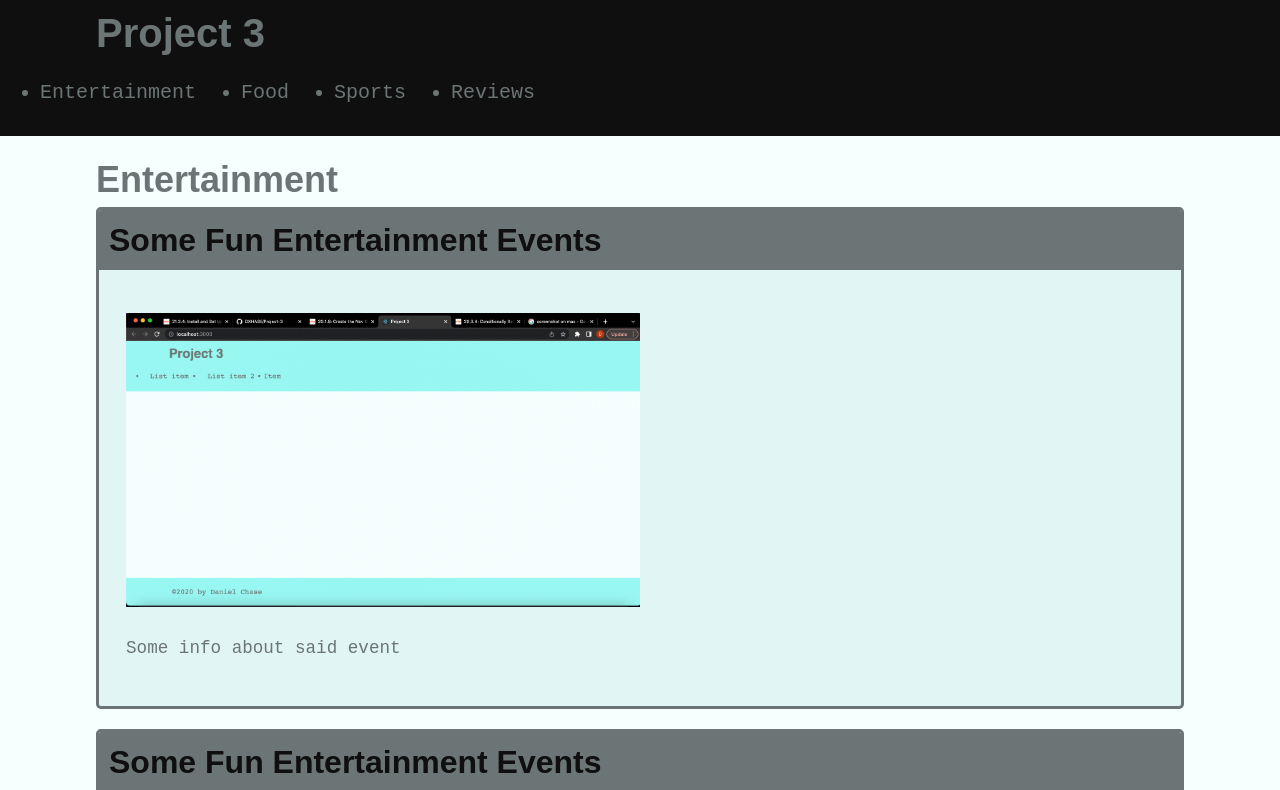
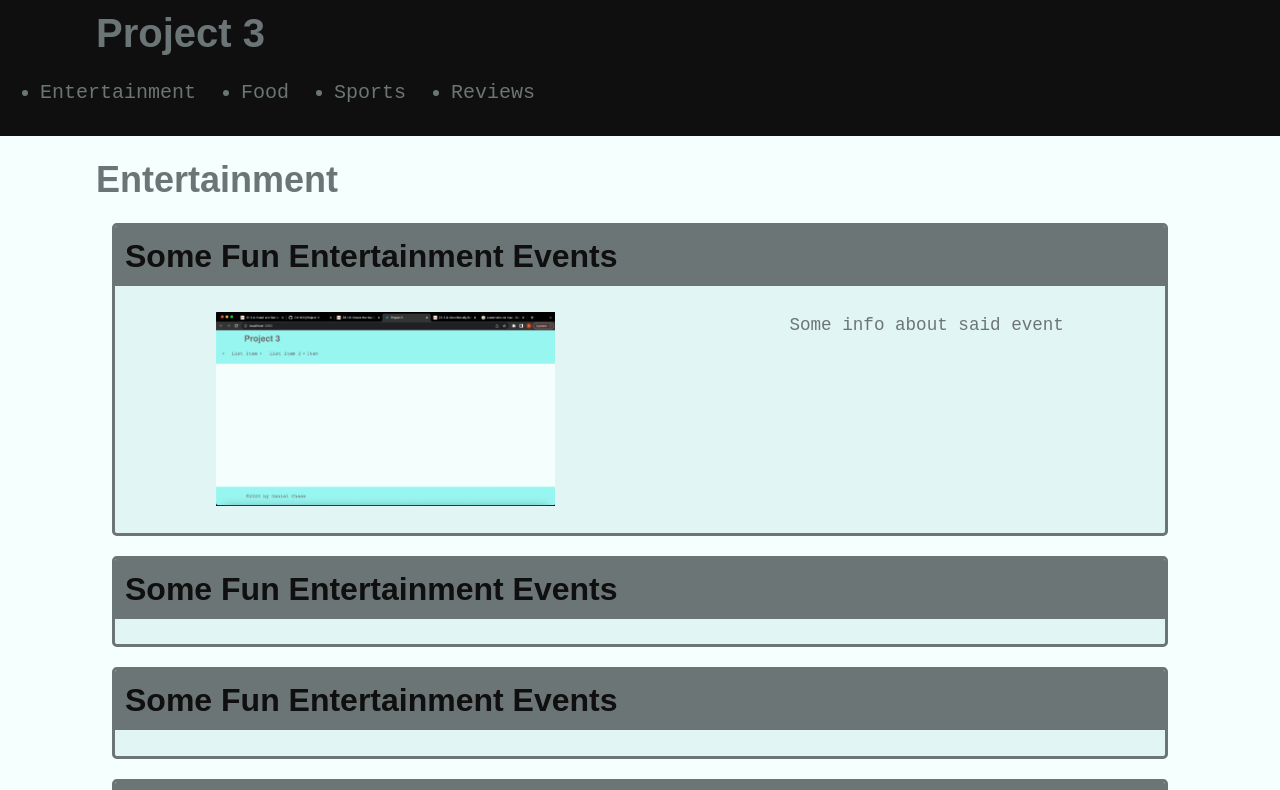
Before and after one commit to iamjakes/Project-3, a React (Create React App) app in the folder client/: page /entertainment in a window 1280 px wide. Shown: the top 790 px of the page. Built offline with nearby package versions, Linux system fonts and the light colour scheme; the HTML template or start-up script is replaced by a standard one.

Commit message:
Added some stylings to the card

```diff
--- a/client/src/pages/Entertainment.js
+++ b/client/src/pages/Entertainment.js
@@ -7,13 +7,13 @@ const Entertainment = () => {
             <div className='flex-row justify-space-between'>
                 <h1>Entertainment</h1>
             </div>
-            <div className="flex-column justify-space-between">
+            <div className="flex-column justify-space-between p-3">
                 <section className="card">
                     <h1 className="card-header">Some Fun Entertainment Events</h1>
                     <div className="card-body">
-                        <meat className="container">
-                            <img src={exampleImg} className="my-3" style={{ width: "50%"}} alt="example"/>
-                            <p>Some info about said event</p>
+                        <meat className="container flex-row justify-space-between">
+                            <img src={exampleImg} className="display-inline" style={{ width: "40%"}} alt="example"/>
+                            <p className="flex-row">Some info about said event</p>
                         </meat>
                     </div>
                 </section>
--- a/client/src/pages/Food.js
+++ b/client/src/pages/Food.js
@@ -6,7 +6,7 @@ const Food = () => {
             <div className='flex-row justify-space-between'>
                 <h1>Food</h1>
             </div>
-            <div className="flex-column justify-space-between">
+            <div className="flex-column justify-space-between p-3">
                 <section className="card">
                     <h1 className="card-header">Some Fun Food Places! </h1>
                     <div className="card-body">
--- a/client/src/pages/Sports.js
+++ b/client/src/pages/Sports.js
@@ -6,7 +6,7 @@ const Sports = () => {
             <div className='flex-row justify-space-between'>
                 <h1>Sports</h1>
             </div>
-            <div className="flex-column justify-space-between">
+            <div className="flex-column justify-space-between p-3">
                 <section className="card">
                     <h1 className="card-header">Check out our sports Clubs!</h1>
                     <div className="card-body">
```
